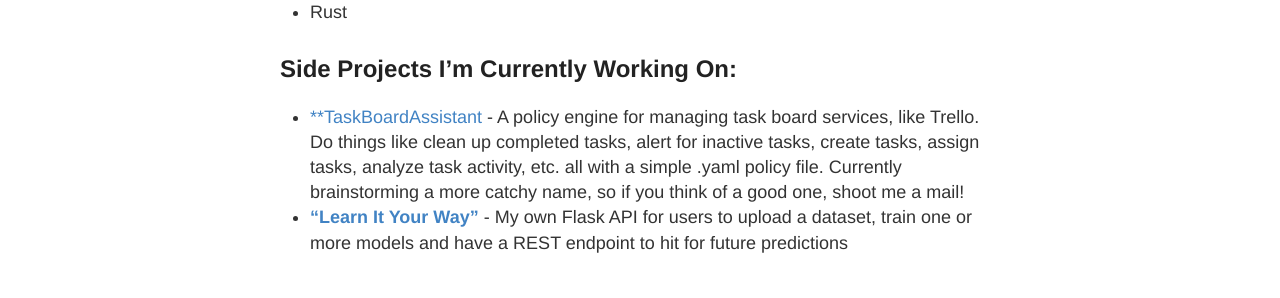
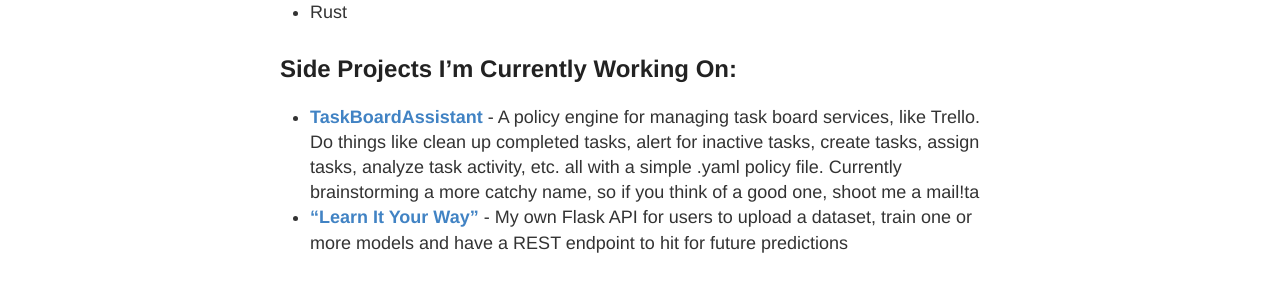
Before and after one commit to tbarlow12/tbarlow12.github.io, a Jekyll site: the page built from interests.md, in a window 1280 px wide. Shown: the part 817-1115 px from the top of the page. Built offline with Jekyll 4.4.1, drawn with Linux system fonts in a browser that asks for light colours.

Commit message:
fix link

```diff
--- a/interests.md
+++ b/interests.md
@@ -21,7 +21,7 @@ A lot of the work I have done in school, internships and in side projects has be
 - Rust
 
 ## Side Projects I'm Currently Working On:
-- [**TaskBoardAssistant](https://github.com/tbarlow12/task-board-assistant) - A policy engine for managing task board services, like Trello. Do things like clean up completed tasks, alert for inactive tasks, create tasks, assign tasks, analyze task activity, etc. all with a simple .yaml policy file. Currently brainstorming a more catchy name, so if you think of a good one, shoot me a mail!
+- [**TaskBoardAssistant**](https://github.com/tbarlow12/task-board-assistant) - A policy engine for managing task board services, like Trello. Do things like clean up completed tasks, alert for inactive tasks, create tasks, assign tasks, analyze task activity, etc. all with a simple .yaml policy file. Currently brainstorming a more catchy name, so if you think of a good one, shoot me a mail!ta
 - [**"Learn It Your Way"**](https://github.com/tbarlow12/Learn-It-Your-Way) - My own Flask API for users to upload a dataset, train one or more models and have a REST endpoint to hit for future predictions
 
 # Personal
```
